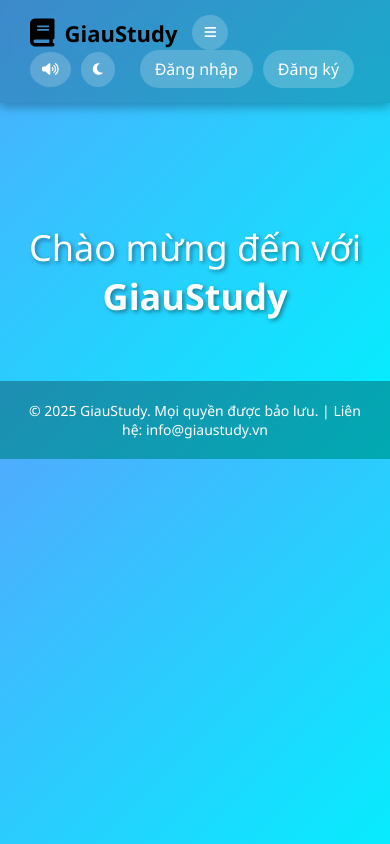
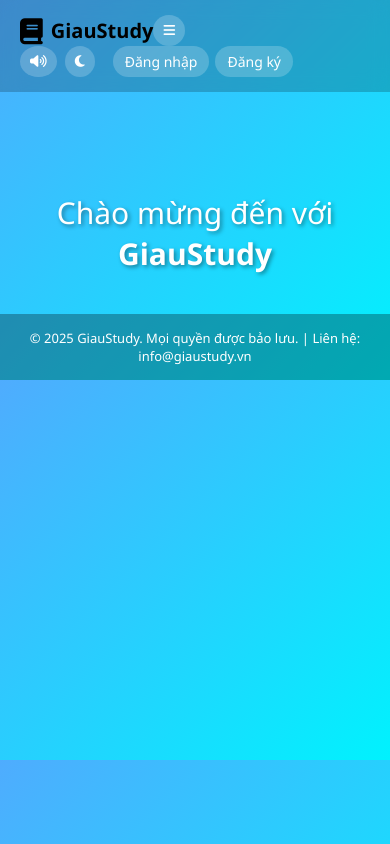
Before and after one commit to giaunguyenmanh/GiauStudy, a plain HTML site: page index.html in a window 390 px wide. Drawn offline with Linux system fonts and the light colour scheme.

Commit message:
Update index.html

```diff
--- a/index.html
+++ b/index.html
@@ -23,35 +23,34 @@
             display: flex;
             justify-content: space-between;
             align-items: center;
-            padding: 15px 30px;
+            padding: 15px 20px;
             position: relative;
-            box-shadow: 0 4px 10px rgba(0,0,0,0.3);
             flex-wrap: wrap;
         }
         .logo {
             display: flex;
             align-items: center;
-            font-size: 22px;
+            font-size: 20px;
             color: black;
         }
         body.dark-mode .logo {
             color: white;
         }
         .logo i {
-            font-size: 28px;
-            margin-right: 10px;
+            font-size: 26px;
+            margin-right: 8px;
         }
         .navbar {
             display: flex;
-            gap: 15px;
+            gap: 12px;
             align-items: center;
             flex-wrap: wrap;
         }
         .navbar a {
             color: #fff;
             text-decoration: none;
-            padding: 10px 18px;
-            border-radius: 25px;
+            padding: 8px 15px;
+            border-radius: 20px;
             background: rgba(255,255,255,0.2);
             transition: background 0.3s, transform 0.2s;
             cursor: pointer;
@@ -71,7 +70,7 @@
             top: 100%;
             left: 0;
             background-color: rgba(255, 255, 255, 0.95);
-            min-width: 160px;
+            min-width: 150px;
             box-shadow: 0 8px 16px rgba(0,0,0,0.2);
             z-index: 1;
             border-radius: 10px;
@@ -81,11 +80,10 @@
         }
         .dropdown-content a {
             color: #333;
-            padding: 12px 16px;
+            padding: 10px 12px;
             display: block;
             text-decoration: none;
             transition: background 0.3s;
-            background: transparent;
         }
         .dropdown-content a:hover {
             background-color: #ddd;
@@ -98,7 +96,7 @@
         .audio-controls {
             display: flex;
             align-items: center;
-            gap: 10px;
+            gap: 8px;
         }
         .audio-dropdown {
             position: relative;
@@ -110,7 +108,7 @@
             left: 50%;
             transform: translateX(-50%);
             background-color: rgba(255, 255, 255, 0.95);
-            padding: 6px;
+            padding: 4px;
             box-shadow: 0 8px 16px rgba(0,0,0,0.2);
             z-index: 1;
             border-radius: 10px;
@@ -122,49 +120,41 @@
             writing-mode: bt-lr;
             -webkit-appearance: slider-vertical;
             width: 4px;
-            height: 40px;
+            height: 35px;
             border-radius: 5px;
             background: #ccc;
             outline: none;
-            transition: background 0.3s;
-        }
-        .audio-dropdown-content input[type=range]:hover {
-            background: #aaa;
         }
         .audio-dropdown:hover .audio-dropdown-content {
             display: flex;
         }
-        .audio-controls button, .dark-mode-toggle {
+        .audio-controls button, .dark-mode-toggle, .menu-toggle {
             background: rgba(255,255,255,0.2);
             color: #fff;
             border: none;
-            padding: 10px 12px;
+            padding: 8px 10px;
             border-radius: 50%;
             cursor: pointer;
             transition: background 0.3s, transform 0.2s;
         }
-        .audio-controls button:hover, .dark-mode-toggle:hover {
+        .audio-controls button:hover, .dark-mode-toggle:hover, .menu-toggle:hover {
             background: rgba(255,255,255,0.4);
             transform: scale(1.1);
         }
-        .dark-mode-toggle {
-            border-radius: 50%;
-            padding: 10px 12px;
-            min-width: unset;
-        }
         .auth-buttons {
             display: flex;
-            gap: 10px;
-            margin-left: 15px;
+            gap: 6px;
+            margin-left: 10px;
         }
         .auth-btn {
             color: #fff;
             text-decoration: none;
-            padding: 8px 15px;
-            border-radius: 25px;
+            padding: 6px 12px;
+            border-radius: 20px;
             background: rgba(255,255,255,0.2);
             transition: background 0.3s, transform 0.2s;
             cursor: pointer;
+            font-size: 14px;
         }
         .auth-btn:hover {
             background: rgba(255, 255, 255, 0.4);
@@ -172,39 +162,35 @@
         }
         .main-content {
             text-align: center;
-            margin-top: 120px;
-            font-size: 36px;
+            margin-top: 100px;
+            font-size: 30px;
             color: #fff;
             text-shadow: 2px 2px 4px rgba(0,0,0,0.4);
-            animation: fadeIn 1.5s ease;
         }
         .footer {
             text-align: center;
-            padding: 20px;
+            padding: 15px;
             background: rgba(0, 0, 0, 0.3);
             color: #fff;
-            margin-top: 60px;
-            font-size: 14px;
+            margin-top: 40px;
+            font-size: 13px;
         }
         body.dark-mode .footer {
             background: rgba(255, 255, 255, 0.1);
             color: #ddd;
         }
-        @keyframes fadeIn {
-            from { opacity: 0; transform: translateY(-20px); }
-            to { opacity: 1; transform: translateY(0); }
-        }
+
         @media (max-width: 768px) {
             .navbar {
                 display: none;
                 flex-direction: column;
-                gap: 10px;
-                background: rgba(0,0,0,0.8);
+                gap: 8px;
+                background: rgba(0,0,0,0.85);
                 padding: 10px;
                 border-radius: 10px;
                 position: absolute;
                 top: 60px;
-                left: 15px;
+                left: 10px;
                 z-index: 2;
             }
             .navbar.show {
@@ -212,18 +198,6 @@
             }
             .menu-toggle {
                 display: block;
-                background: rgba(255,255,255,0.2);
-                color: #fff;
-                border: none;
-                padding: 10px 12px;
-                border-radius: 50%;
-                cursor: pointer;
-                transition: background 0.3s, transform 0.2s;
-                margin-left: 15px;
-            }
-            .menu-toggle:hover {
-                background: rgba(255,255,255,0.4);
-                transform: scale(1.1);
             }
         }
         @media (min-width: 769px) {
@@ -314,7 +288,7 @@
             <div class="audio-dropdown">
                 <button id="toggle-btn" onclick="toggleMusic()"><i id="music-icon" class="fas fa-volume-up"></i></button>
                 <div class="audio-dropdown-content">
-                    <input type="range" class="volume-slider" min="0" max="1" step="0.01" value="1" onchange="changeVolume(this.value)">
+                    <input type="range" min="0" max="1" step="0.01" value="1" onchange="changeVolume(this.value)">
                 </div>
             </div>
             <button id="dark-mode-btn" class="dark-mode-toggle" onclick="toggleDarkMode()"><i class="fas fa-moon"></i></button>
```
